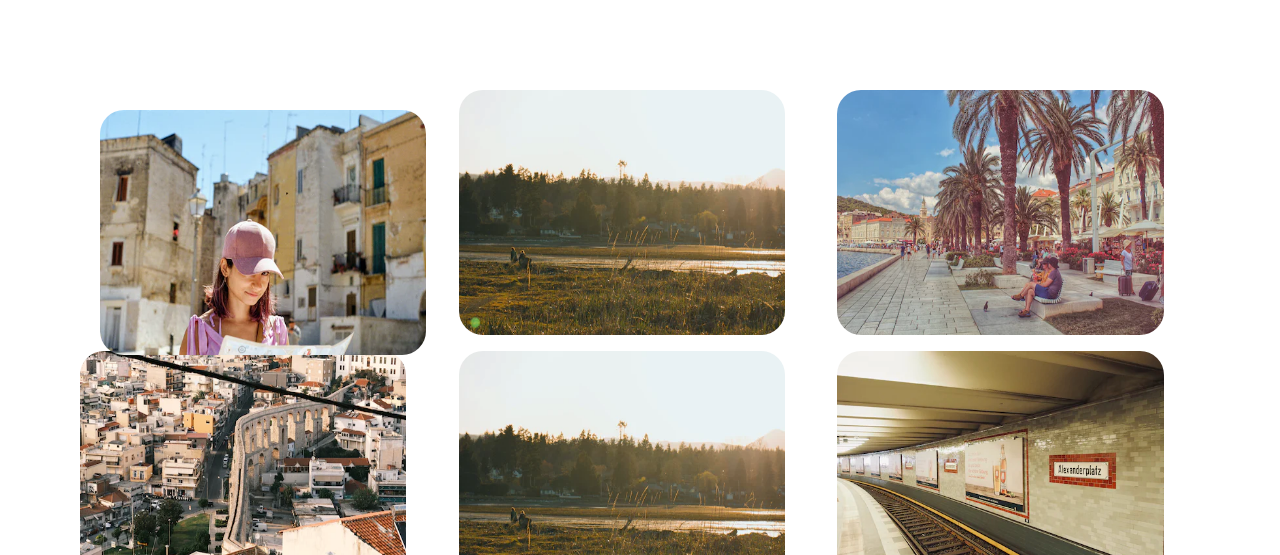
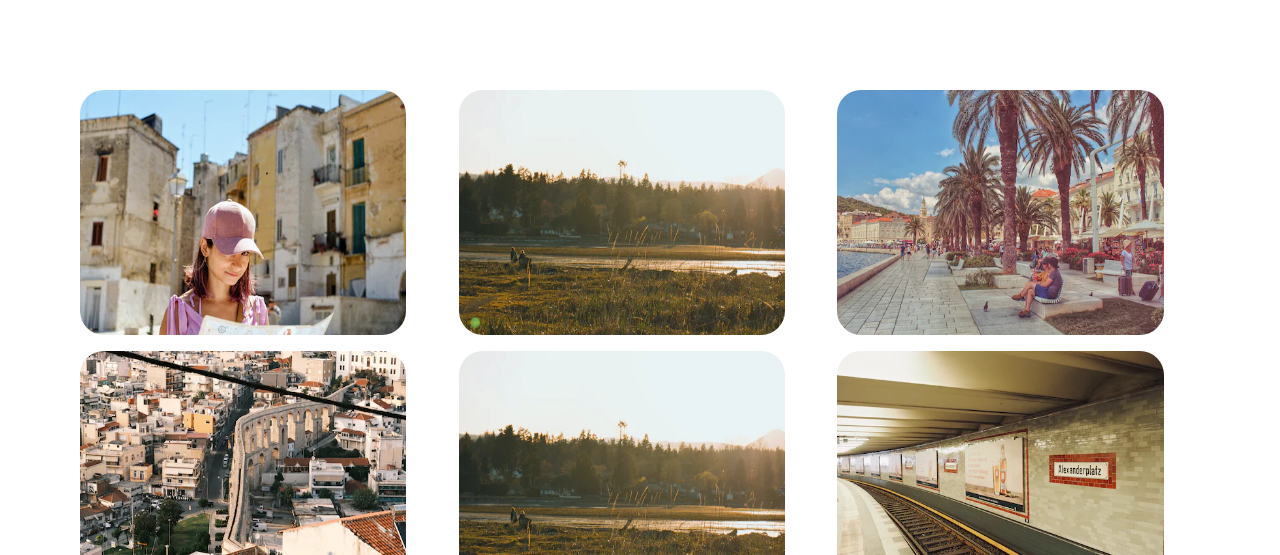
Before and after one commit to ameer-hamza26/tourest-frontend-tailwind, a website: page index.html in a window 1280 px wide. Shown: the part 765-1320 px from the top of the page. Drawn offline with nearby package versions, Linux system fonts and the light colour scheme; a web font is replaced by a local one.

Commit message:
enhance ui again

```diff
--- a/index.html
+++ b/index.html
@@ -114,7 +114,7 @@
         <h2 class="font-bold md:text-5xl text-3xl capitalize mt-5 mb-10"> choose your place</h2></div>
         <div class="images p-20 grid grid-cols-1 md:grid-cols-3 md:grid-rows-2 grid-rows-1 gap-4 ">
 
-            <img src="img/pic1.webp" class="md:w-[90%] w-[100%] h-full rounded-3xl transform translate-x-5 translate-y-5 "  alt="pic">
+            <img src="img/pic1.webp" class="md:w-[90%] w-[100%] h-full rounded-3xl"  alt="pic">
             <img src="img/pic2.webp" class="md:w-[90%] w-[100%] h-full rounded-3xl" alt="pic">
             <img src="img/pic3.webp" class="md:w-[90%] w-[100%] h-full rounded-3xl" alt="pic">
             <img src="img/pic4.webp" class="md:w-[90%] w-[100%] h-full rounded-3xl" alt="pic">
```
